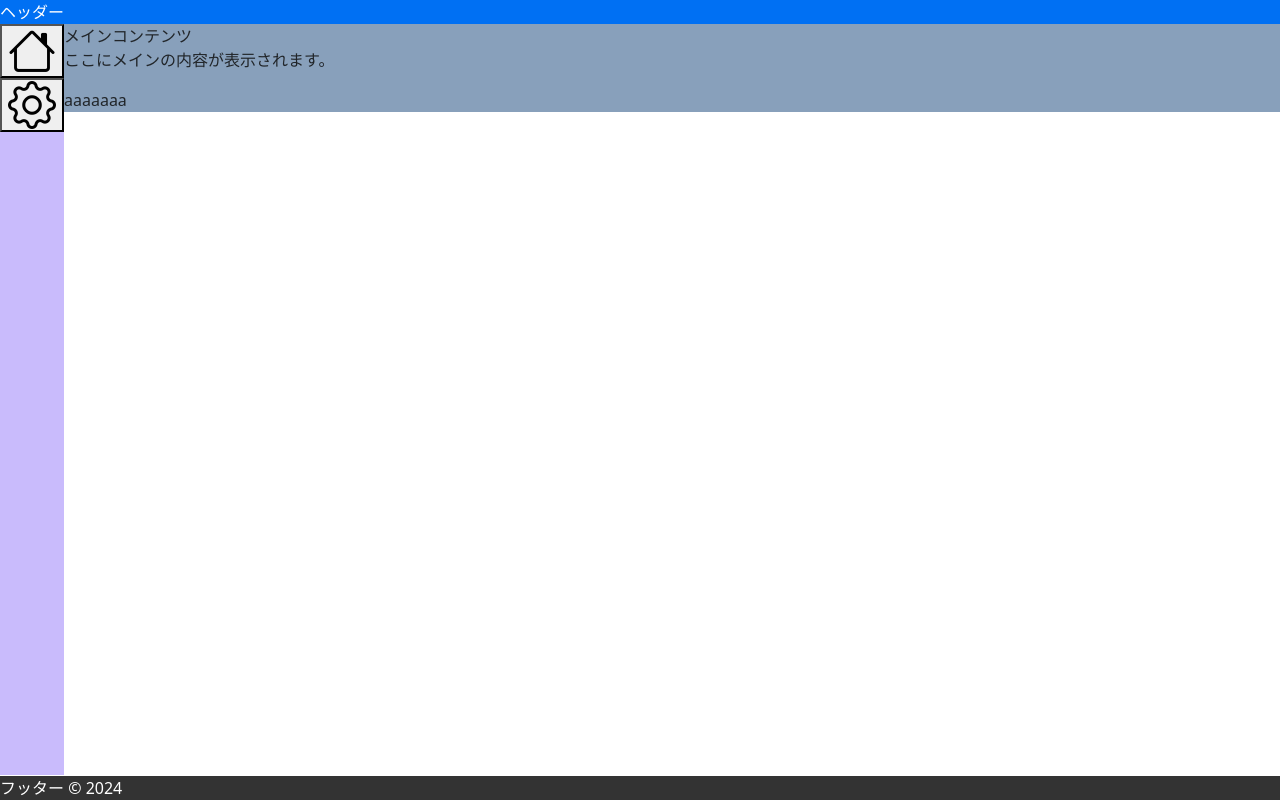
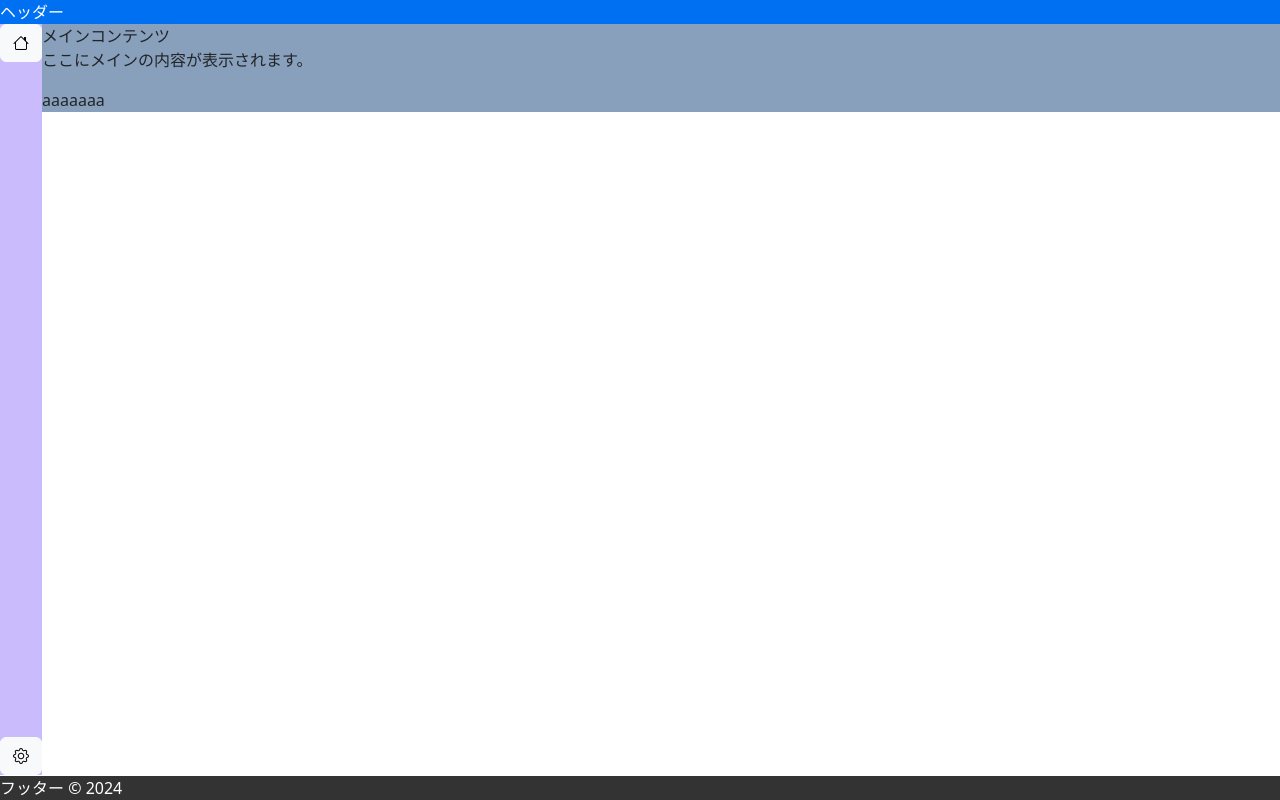
Before and after one commit to 310ken1/nextjs-spa, a Next.js app: page / in a window 1280 px wide. Built offline with nearby package versions, Linux system fonts and the light colour scheme.

Commit message:
ナビゲーションバーにボタンを配置

```diff
--- a/src/app/@navigation/navigation.module.css
+++ b/src/app/@navigation/navigation.module.css
@@ -1,9 +1,20 @@
 .navigation {
+  position: relative;
   height: 100%;
   background-color: #3500f344;
 }
 
-.button_icon {
+.top_area {
+  position: relative;
+  top: 0;
+}
+
+.bottom_area {
+  position: absolute;
+  bottom: 0;
+}
+
+.button {
   display: flex;
   align-items: center;
   justify-content: center;
--- a/src/app/@navigation/page.tsx
+++ b/src/app/@navigation/page.tsx
@@ -1,11 +1,22 @@
 import "bootstrap-icons/font/bootstrap-icons.css";
 import styles from "./navigation.module.css";
+import { Button } from "react-bootstrap";
 
 export default function Navigation() {
   return (
     <div className={styles.navigation}>
-      <button className={`bi bi-house ${styles.button_icon}`}></button>
-      <button className={`bi bi-gear ${styles.button_icon}`}></button>
+      <div className={styles.top_area}>
+        <Button
+          className={`bi bi-house ${styles.button}`}
+          variant="light"
+        ></Button>
+      </div>
+      <div className={styles.bottom_area}>
+        <Button
+          className={`bi bi-gear ${styles.button}`}
+          variant="light"
+        ></Button>
+      </div>
     </div>
   );
 }
```
